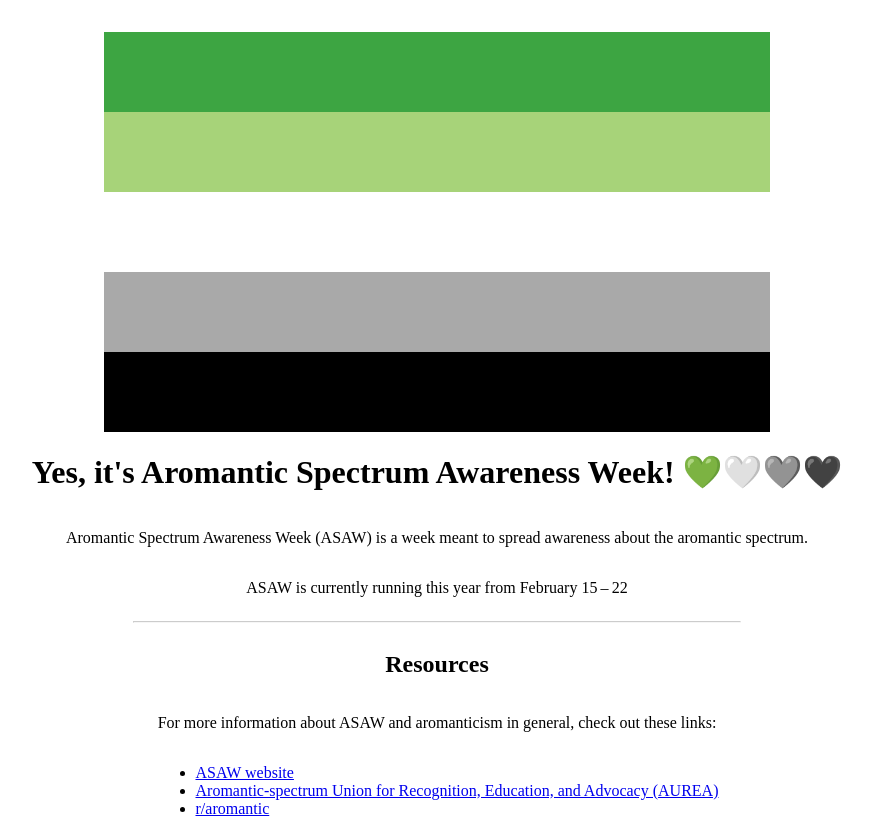
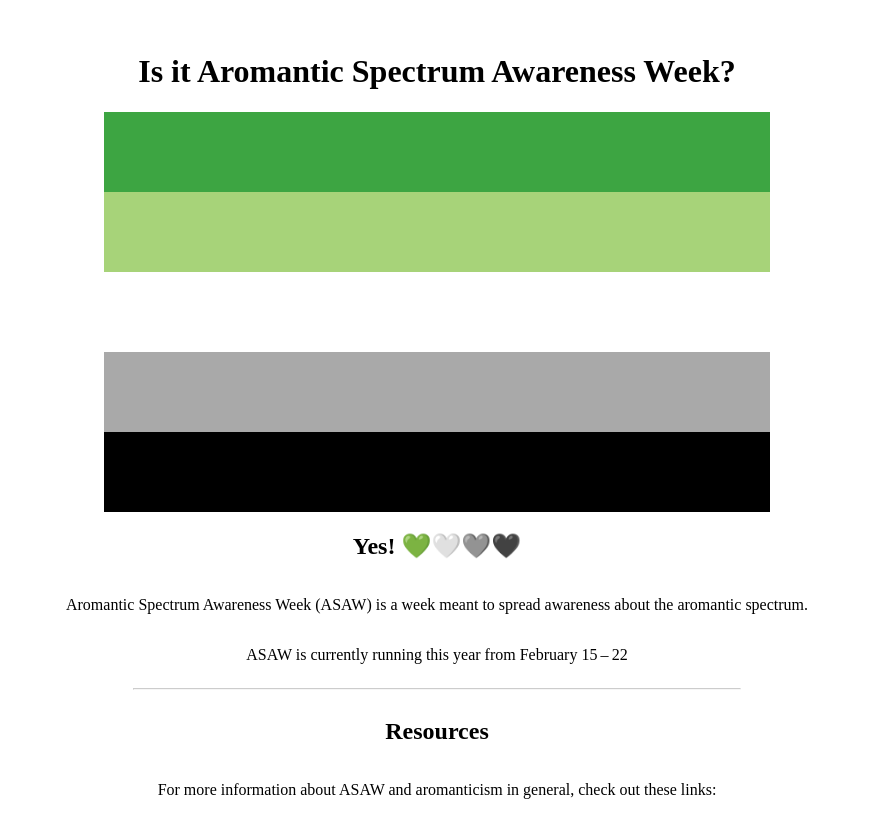
Before and after one commit to solkaz/is-it-aromantic-spectrum-awareness-week, a SvelteKit app: page / in a window 1280 px wide. Shown: the top 818 px of the page, without its empty margins (203-1074 px from the left). Built offline with nearby package versions, Linux system fonts and the light colour scheme.

Commit message:
Update some copy

```diff
--- a/src/routes/+page.svelte
+++ b/src/routes/+page.svelte
@@ -30,9 +30,17 @@
 </script>
 
 <main id="main-content">
+	<h1>Is it Aromantic Spectrum Awareness Week?</h1>
+
 	<img alt="The aromantic pride flag" src={aroFlag} />
 
-	<h1>{state.isItAsaw ? "Yes, it's Aromantic Spectrum Awareness Week! 💚🤍🩶🖤" : 'No...'}</h1>
+	<h2>
+		{#if state.isItAsaw}
+			Yes! 💚🤍🩶🖤
+		{:else}
+			Nope 😔
+		{/if}
+	</h2>
 
 	<p>
 		Aromantic Spectrum Awareness Week (ASAW) is a week meant to spread awareness about the aromantic
@@ -47,8 +55,8 @@
 		<p>ASAW will run this year from {dateFormat.formatRange(...state.asawDateRange)}</p>
 	{:else}
 		<p>
-			ASAW ran this year {dateFormat.formatRange(...state.asawDateRange)}. Next year it will run
-			from {dateFormatWithYear.formatRange(...getAsawDateRange(state.currentYear + 1))}
+			ASAW ran this year from {dateFormat.formatRange(...state.asawDateRange)}. Next year it will
+			run from {dateFormatWithYear.formatRange(...getAsawDateRange(state.currentYear + 1))}
 		</p>
 	{/if}
 
```
